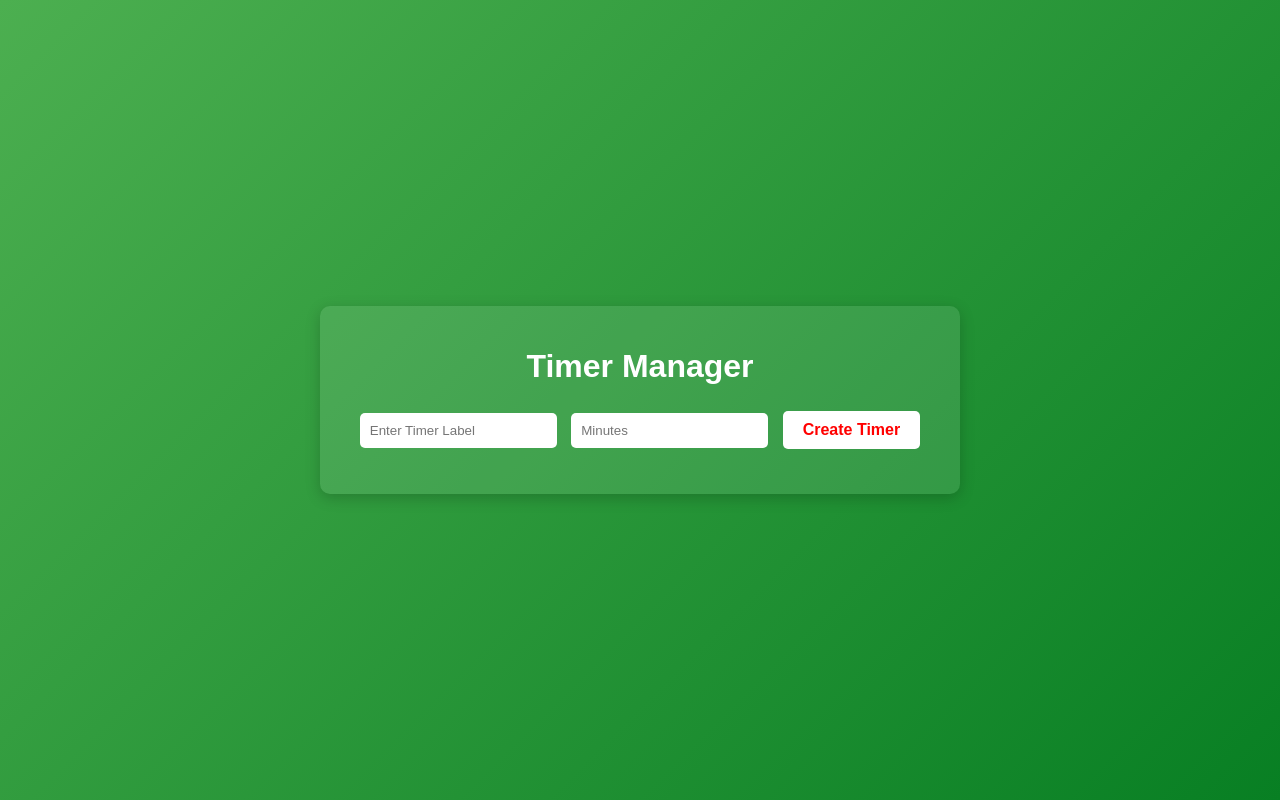
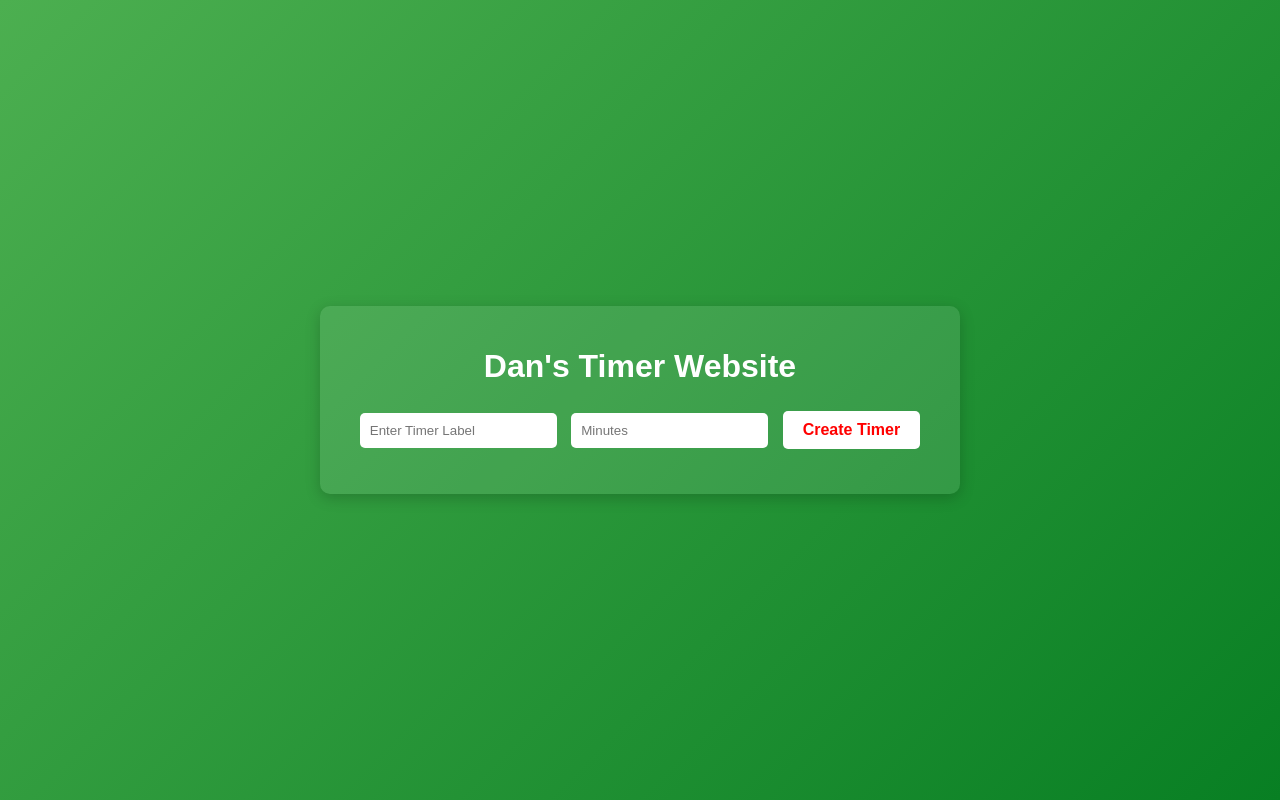
Before and after one commit to DanCodeRoman/Timer, a plain HTML site: page index.html in a window 1280 px wide. Drawn offline with Linux system fonts and the light colour scheme.

Commit message:
Update index.html

```diff
--- a/index.html
+++ b/index.html
@@ -3,12 +3,12 @@
 <head>
   <meta charset="UTF-8">
   <meta name="viewport" content="width=device-width, initial-scale=1.0">
-  <title>Timer Website</title>
+  <title>Dan's Timer Website</title>
   <link rel="stylesheet" href="style.css">
 </head>
 <body>
   <div class="container">
-    <h1>Timer Manager</h1>
+    <h1>Dan's Timer Website</h1>
     <div class="new-timer">
       <input type="text" id="timerLabel" placeholder="Enter Timer Label">
       <input type="number" id="timerMinutes" placeholder="Minutes" min="0">
```
